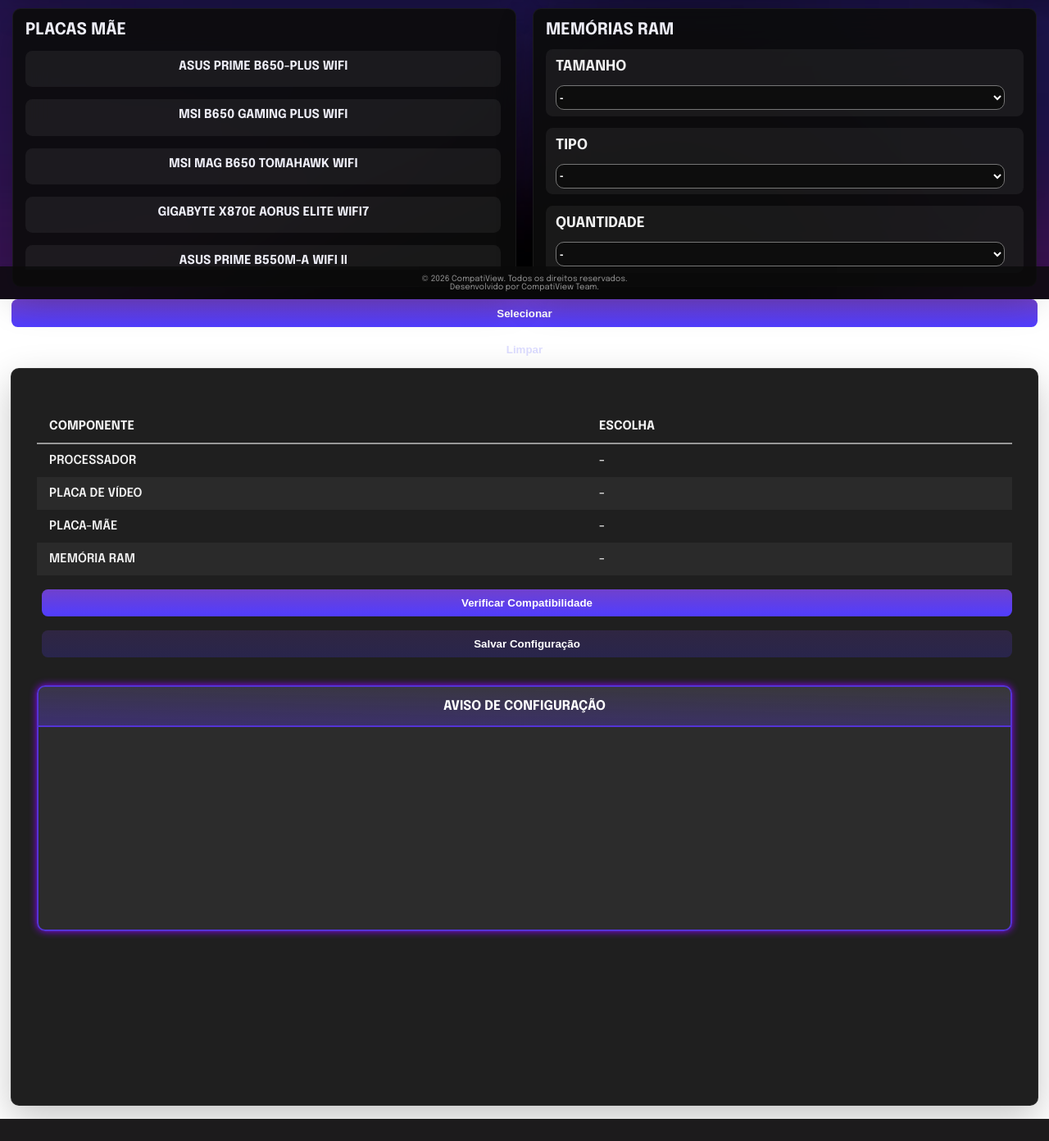
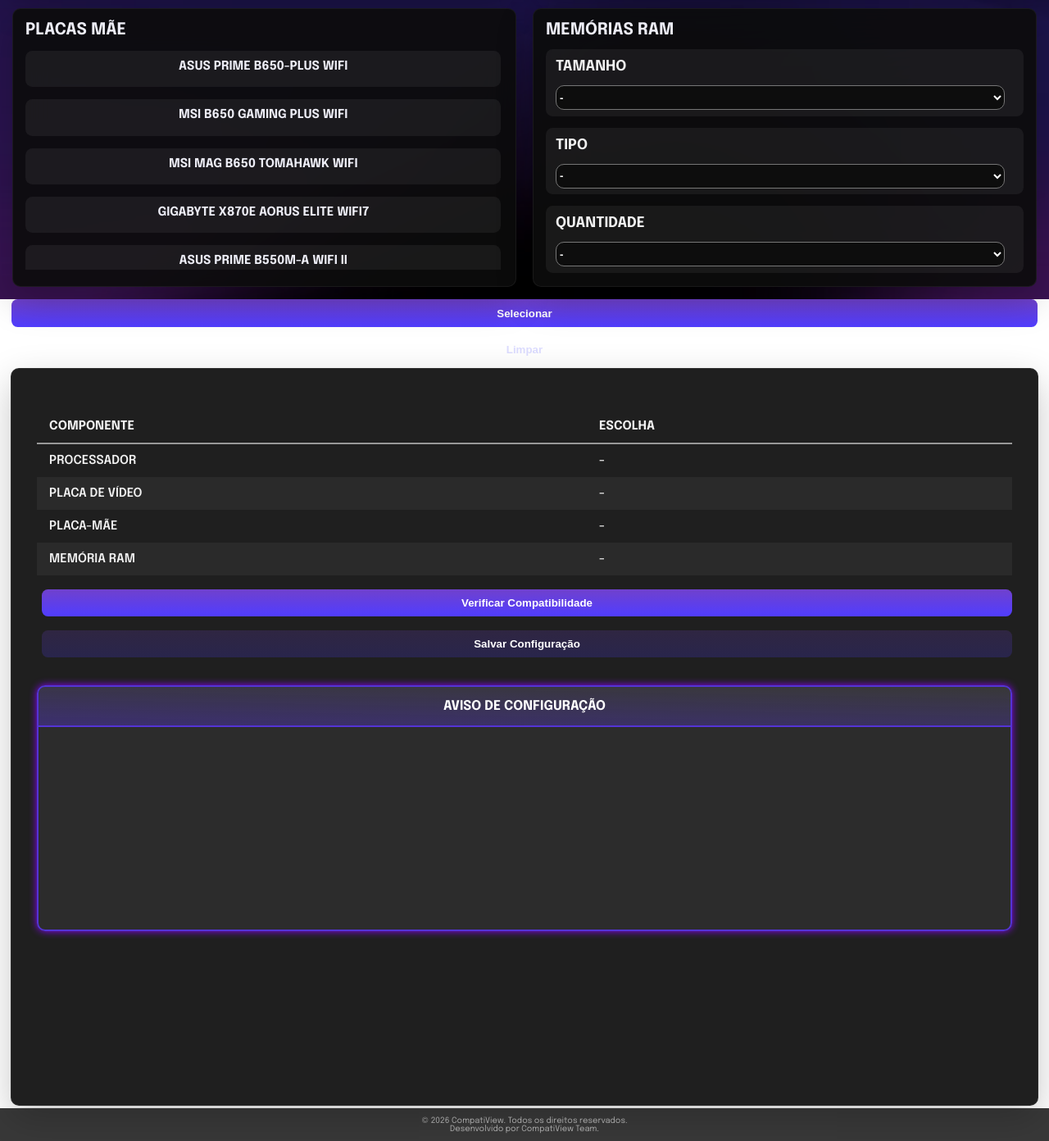
Before and after one commit to Nycolas-Dleon/CompatiView, a Flask app: page /selection in a window 1280 px wide. Shown: the part 435-1827 px from the top of the page at 82% size. Before the commit the page ends 1800 px from the top, so only its background shows below. Run offline with Flask 3, Linux system fonts and the light colour scheme; some web fonts are replaced.

Commit message:
fix: fixes the footer issue

```diff
--- a/app/static/css/base.css
+++ b/app/static/css/base.css
@@ -70,7 +70,7 @@ footer{
     width: 100%;
     background-color: #0a0a0acf;
     color: #f0f0f09a;
-    position: absolute;
+    position: relative;
     bottom: 0;
 }
 
--- a/app/static/css/components.css
+++ b/app/static/css/components.css
@@ -52,7 +52,7 @@ td:last-child {
     justify-content: center;
     align-items: center;
     gap: 20px;
-    margin: 30px 0;
+    margin: 30px 0 11.1rem;
 }
 
 .iconarrow {
--- a/app/static/css/selection.css
+++ b/app/static/css/selection.css
@@ -182,7 +182,7 @@ select:active {
     max-height: 20rem;
     max-width: 98%;
     margin: 0 auto;
-    margin-bottom: 1.6rem;
+    margin-bottom: 0.3rem;
     margin-top: 0.6rem;
 }
 
@@ -315,7 +315,8 @@ select:active {
     box-shadow: 0 0 10px rgb(140, 0, 255);
 }
 
-.aviso{text-align: center;
+.aviso {
+    text-align: center;
     color: rgb(255, 255, 255);
     font-size: 16px;
     position: absolute;
```
Lines whose indentation alone changed are shown as unchanged.
